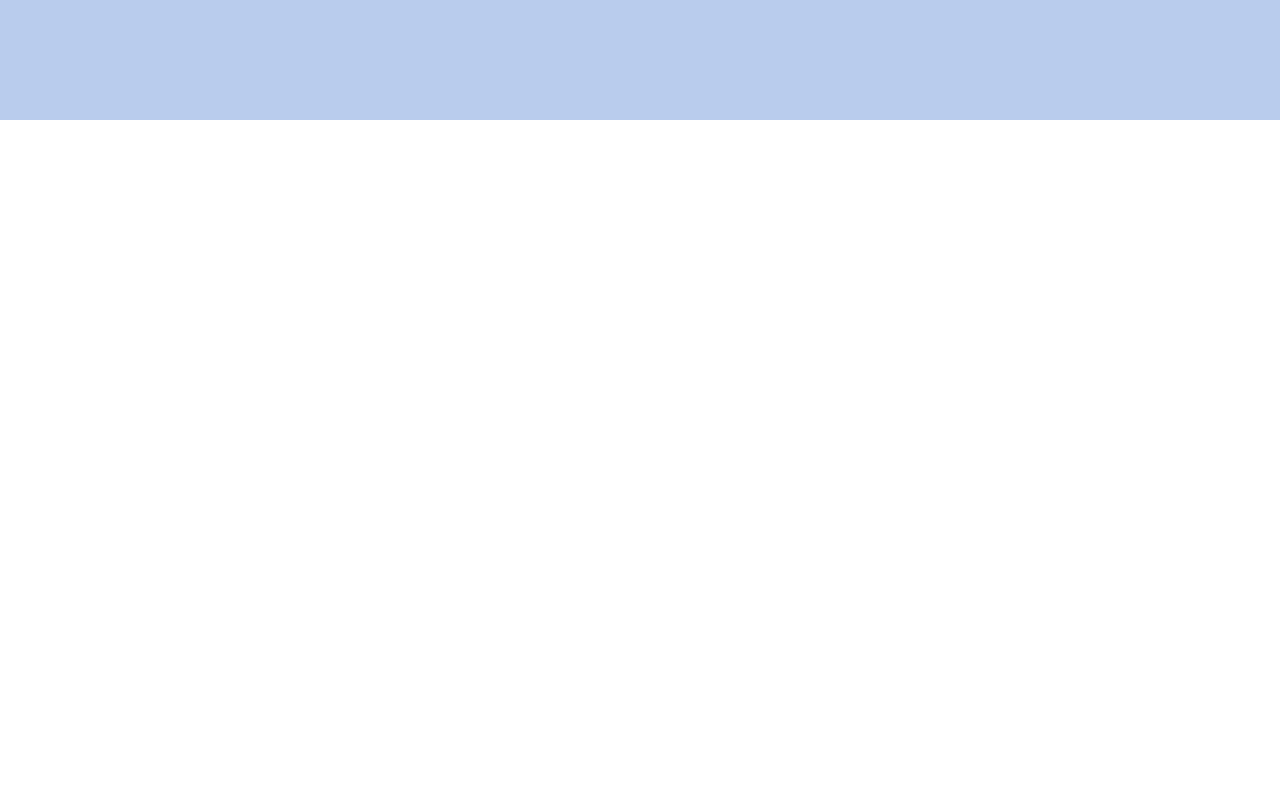
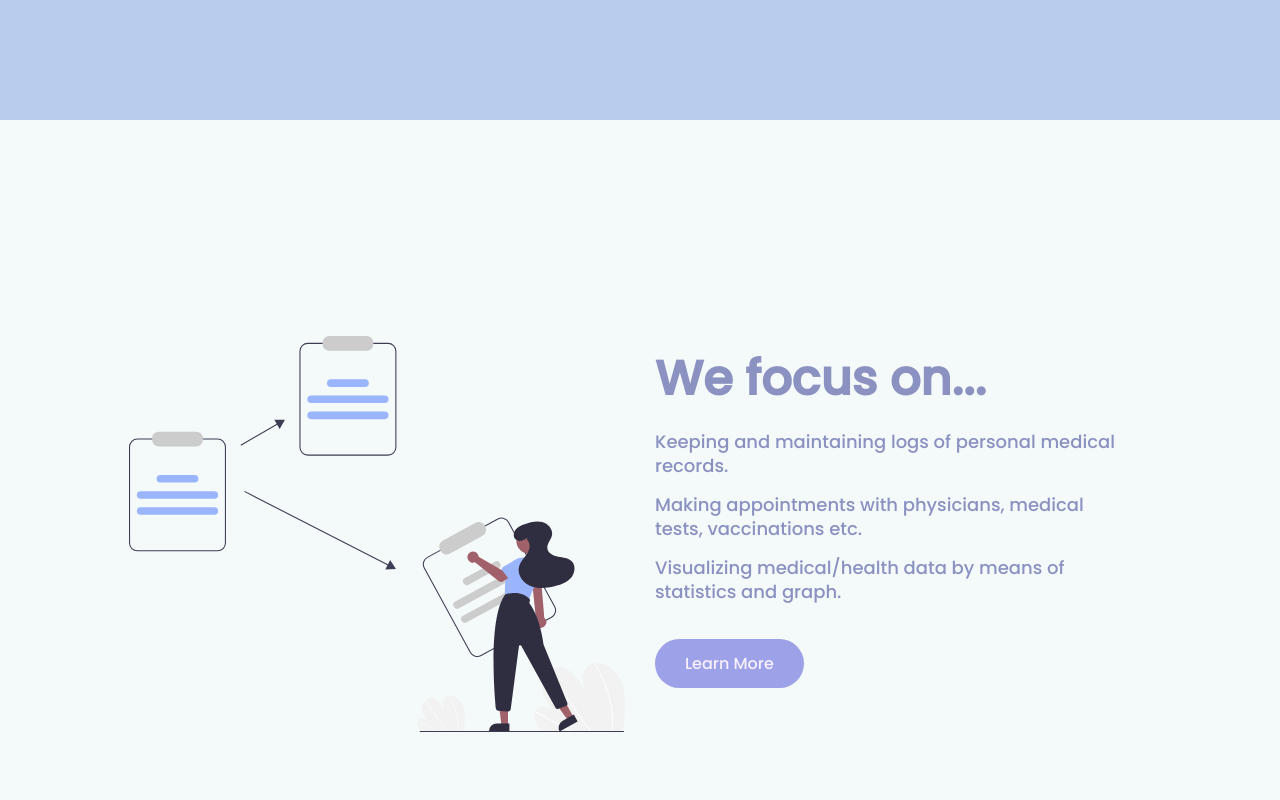
Before and after one commit to AradhanaChhabra/Medi-Care, a React (Create React App) app: page / in a window 1280 px wide. Shown: the part 1540-2340 px from the top of the page. Before the commit the page ends 1660 px from the top, so only its background shows below. Built offline with nearby package versions, Linux system fonts and the light colour scheme.

Commit message:
other sections

```diff
--- a/src/Components/InfoSection/Data.js
+++ b/src/Components/InfoSection/Data.js
@@ -1,12 +1,48 @@
-
 export const homeObjOne = {
     id: 'about',
     lightBg: false,
     lightText: true,
     lightTextDesc: true,
     topLine: 'About us',
-    headline: 'Standardising the process of identification across healthcare providers',
+    headline: <div style={{fontSize:'39px'}}>Standardising the process of identification across healthcare providers</div>,
     description: 'This project lays emphasis on the importance of keeping medical/health records in one place to ease the access of using and providing this information to the required personnels. Also we are inspired by the scheme of the government of India of maintaining unique health IDs of individuals.',
+    buttonLabel: 'Get Started',
+    imgStart: false,
+    alt: 'health personnels',
+    dark: true,
+    primary: true,
+    darkText:false
+}
+
+export const homeObjTwo = {
+    id: 'goals',
+    lightBg: true,
+    lightText: false,
+    lightTextDesc: false,
+    topLine: '',
+    headline: 'We focus on...',
+    description: <>
+        {/* style={{'list-style-type':'none'}} */}
+        <span style={{display:"block",marginBottom:'15px'}}>Keeping and maintaining logs of personal medical records.</span>
+        <span style={{display:"block",marginBottom:'15px'}}>Making appointments with physicians, medical tests, vaccinations etc.</span>
+        <span style={{display:"block",marginBottom:'15px'}}>Visualizing medical/health data by means of statistics and graph.</span></>
+    ,
+    buttonLabel: 'Learn More',
+    imgStart: true,
+    alt: 'golas data',
+    dark: false,
+    primary: false,
+    darkText:true
+}
+
+export const homeObjThree = {
+    id: 'specifications',
+    lightBg: false,
+    lightText: true,
+    lightTextDesc: true,
+    topLine: 'App Specifications',
+    headline: 'What we provide?',
+    description: 'The above goals will be achieved with a web app integrated with the best possible UI and database and also we are trying to use a native app for easing the acc',
     buttonLabel: 'Get Started',
     imgStart: false,
     alt: 'Car',
--- a/src/Components/InfoSection/InfoElemenst.js
+++ b/src/Components/InfoSection/InfoElemenst.js
@@ -1,7 +1,7 @@
 import styled from "styled-components";
 
 export const InfoContainer = styled.div`
-    color:#F7F7F7;
+    color:'#ffffff';
     background: ${({ lightBg })=>(lightBg ? "#F4F9F9" : '#B9CCED')};
 
     @media screen and (max-width:768px){
@@ -60,7 +60,7 @@ export const TopLine = styled.p`
 
 export const Heading = styled.h1`
       margin-bottom: 24px;
-      font-size: 39px;
+      font-size: 48px;
       line-height: 1.1;
       font-weight: 600;
       color:${({ lightText }) => ( lightText ? '#f7f8fa' : '#8b91c1' )};
@@ -75,7 +75,7 @@ export const Subtitle = styled.p`
     max-width: 470px;
     margin-bottom: 35px;
     line-height: 24px;
-    color:${({ darkText }) => (darkText ? '#8b91c1' : '#F7F7F7')};
+    color:${({ darkText }) => (darkText ? '#8b91c1' : '#ffffff')};
 `
 
 export const BtnWrap = styled.div`
@@ -84,7 +84,7 @@ justify-content: flex-start;
 `
 
 export const ImgWrap = styled.div`
-    max-width: 500px;
+    max-width: 550px;
     height: 100%;
 `
 export const Img = styled.img`
--- a/src/pages/First.js
+++ b/src/pages/First.js
@@ -3,8 +3,10 @@ import Sidebar from '../Components/Sidebar/Sidebar'
 import Navbar from '../Components/Navbar/Navbar'
 import { FirstPage } from '../Components/FirstLandingPage/FirstPage';
 import { InfoIndex } from '../Components/InfoSection/InfoIndex';
-import { homeObjOne } from '../Components/InfoSection/Data';
+import { homeObjOne, homeObjThree, homeObjTwo } from '../Components/InfoSection/Data';
 import svg1 from '../assets/svg5.svg';
+import svg2 from '../assets/svg7.svg';
+import svg3 from '../assets/svg4.svg';
 
 export const First = () => {
     const [isOpen, setIsOpen] = useState(false);
@@ -16,7 +18,9 @@ export const First = () => {
             <Sidebar isOpen={isOpen} toggle={toggle}></Sidebar>
             <Navbar toggle={toggle}></Navbar>
             <FirstPage />
-            <InfoIndex {...homeObjOne} img={svg1}/>
+            <InfoIndex {...homeObjOne} img={svg1} />
+            <InfoIndex {...homeObjTwo} img={svg2} />
+            <InfoIndex {...homeObjThree} img={svg3} />
         </>
     )
 }
```
Also changed, not shown: src/Components/Specifications/Specifications.js (added, +9 -0 lines), src/Components/Specifications/SpecELements.js (added).
